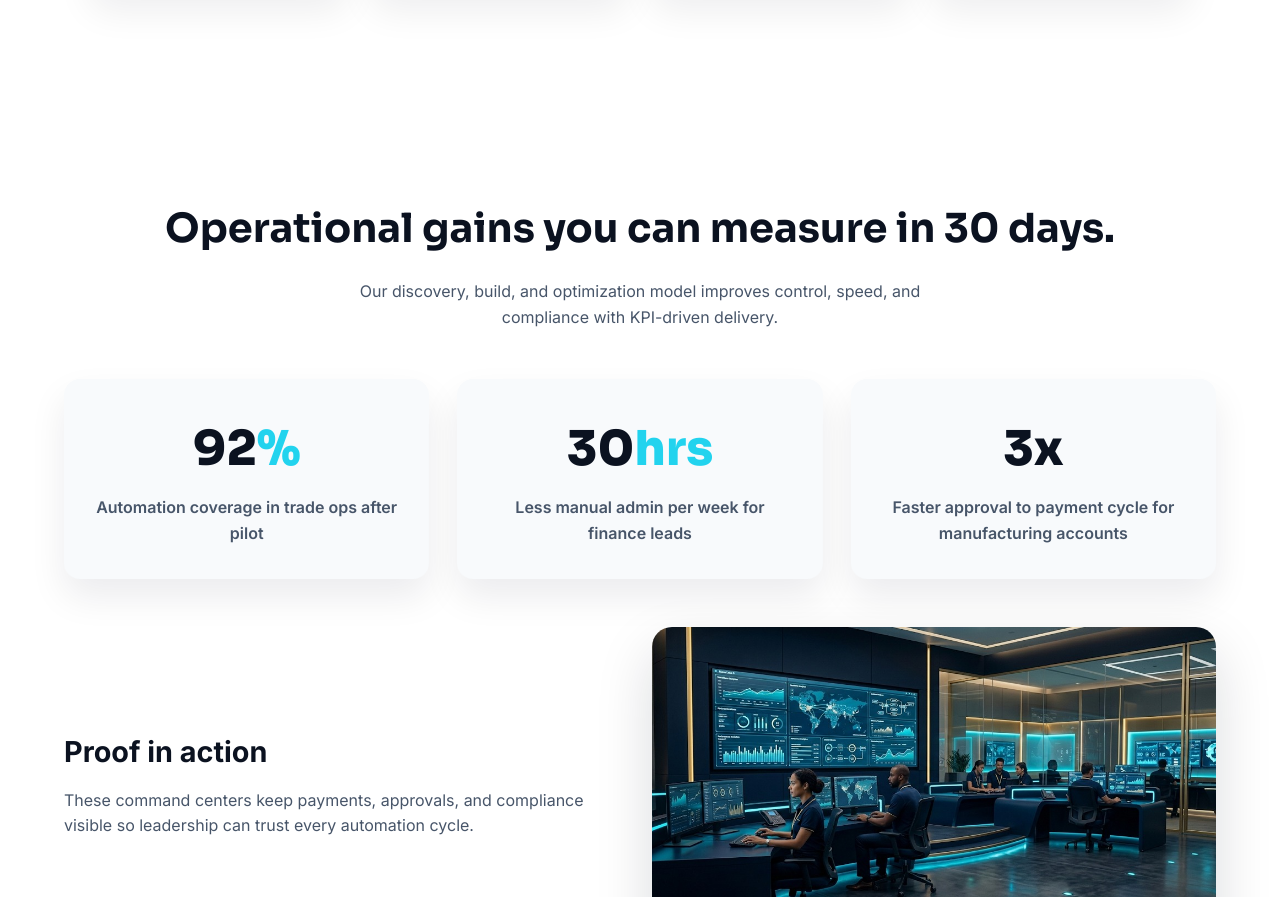
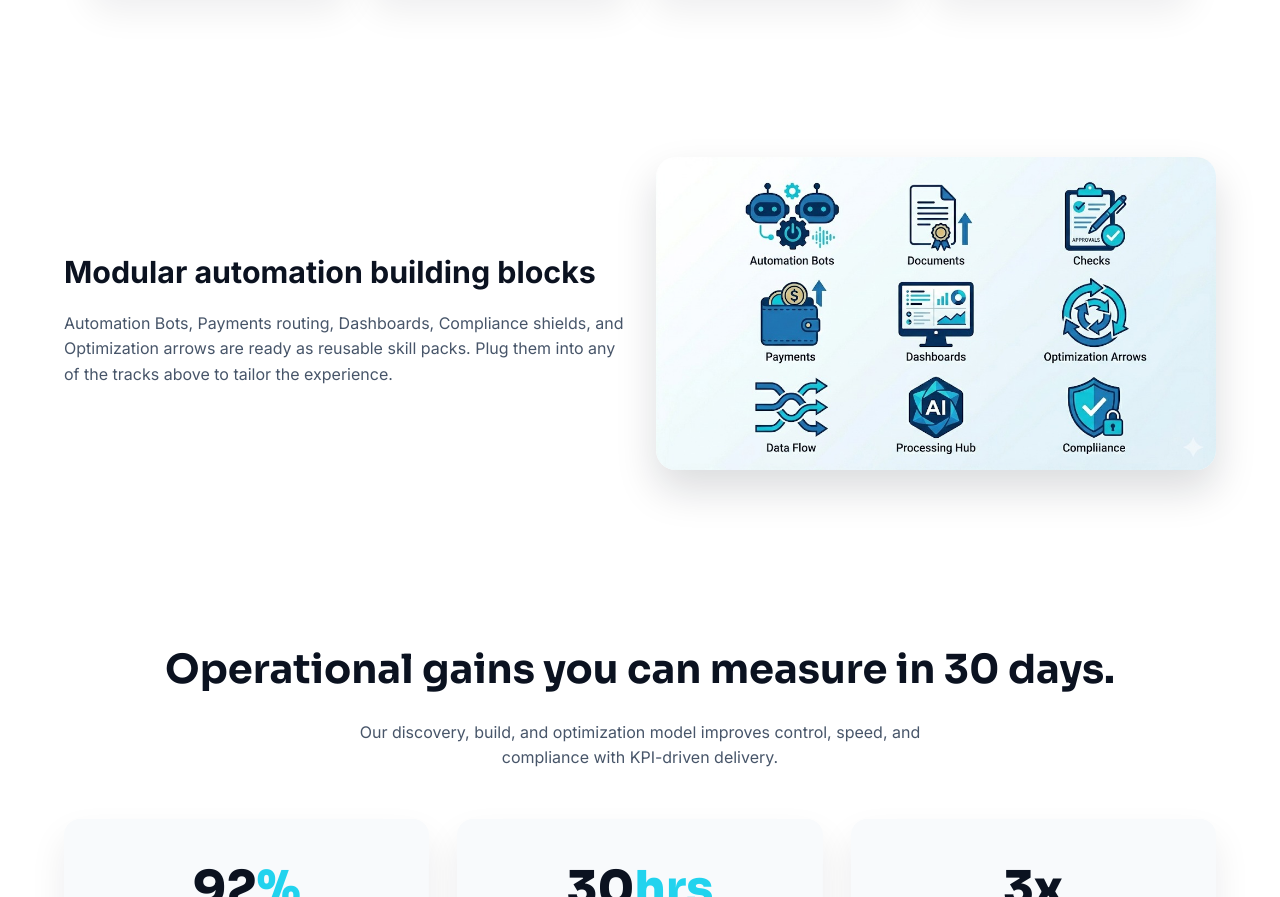
Before and after one commit to christianct-web/manalabs8-web, a plain HTML site: page index.html in a window 1280 px wide. Shown: the part 3535-4432 px from the top of the page. Drawn offline with Linux system fonts and the light colour scheme.

Commit message:
Add icon grid callout

```diff
--- a/index.html
+++ b/index.html
@@ -79,6 +79,12 @@
     .track-card { background: var(--cloud); border-radius: 16px; padding: 28px; box-shadow: 0 14px 36px rgba(11,18,32,0.07); border: 1px solid rgba(11,18,32,0.05); }
     .track-card h3 { font-family: 'Sora', sans-serif; font-size: 1.2rem; font-weight: 700; margin-bottom: 10px; }
     .track-card p { color: var(--slate); font-size: 0.95rem; }
+    .icon-grid { background: var(--white); padding: 60px 0; }
+    .icon-grid .container { display: grid; grid-template-columns: repeat(auto-fit, minmax(280px, 1fr)); gap: 32px; align-items: center; }
+    .icon-grid img { width: 100%; border-radius: 20px; box-shadow: 0 20px 40px rgba(11,18,32,0.15); }
+    .icon-grid .text { color: var(--midnight); }
+    .icon-grid .text h3 { font-size: 1.9rem; margin-bottom: 14px; }
+    .icon-grid .text p { color: var(--slate); font-size: 1rem; }
     .visual-highlight { background: var(--white); padding: 80px 0; }
     .visual-highlight .container { display: grid; grid-template-columns: repeat(auto-fit, minmax(320px, 1fr)); gap: 32px; align-items: center; }
     .visual-highlight img { width: 100%; border-radius: 20px; box-shadow: 0 20px 45px rgba(11,18,32,0.15); }
@@ -285,6 +291,18 @@
     </div>
   </section>
 
+  <section class="icon-grid">
+    <div class="container">
+      <div class="text">
+        <h3>Modular automation building blocks</h3>
+        <p>Automation Bots, Payments routing, Dashboards, Compliance shields, and Optimization arrows are ready as reusable skill packs. Plug them into any of the tracks above to tailor the experience.</p>
+      </div>
+      <div class="icon-gallery">
+        <img src="assets/generated/track-icons.jpg" alt="Automation icon set" />
+      </div>
+    </div>
+  </section>
+
   <section id="proof" class="proof">
     <div class="container">
       <h2 class="section-title">Operational gains you can measure in 30 days.</h2>
```
Also changed, not shown: assets/generated/track-icons.jpg (added).
